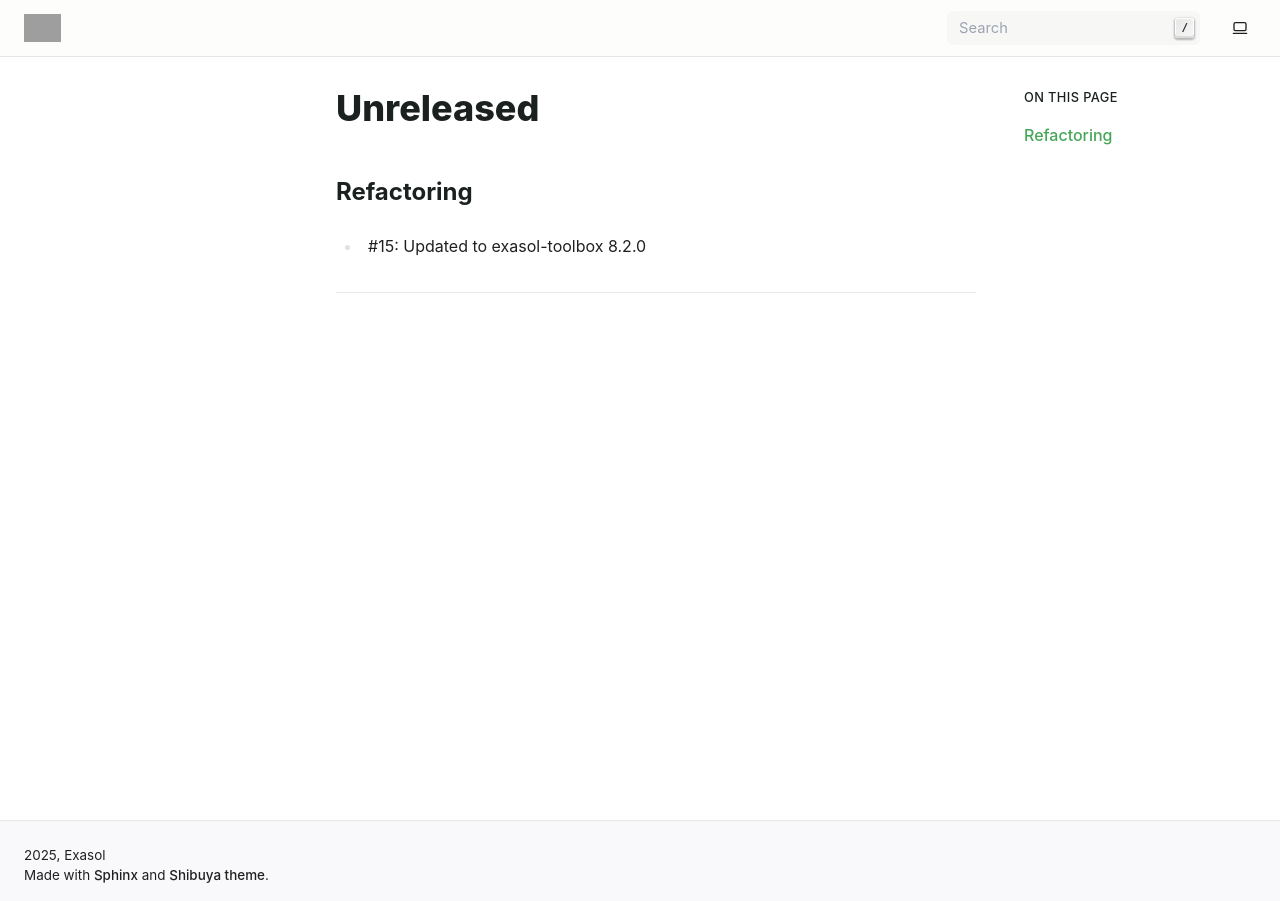
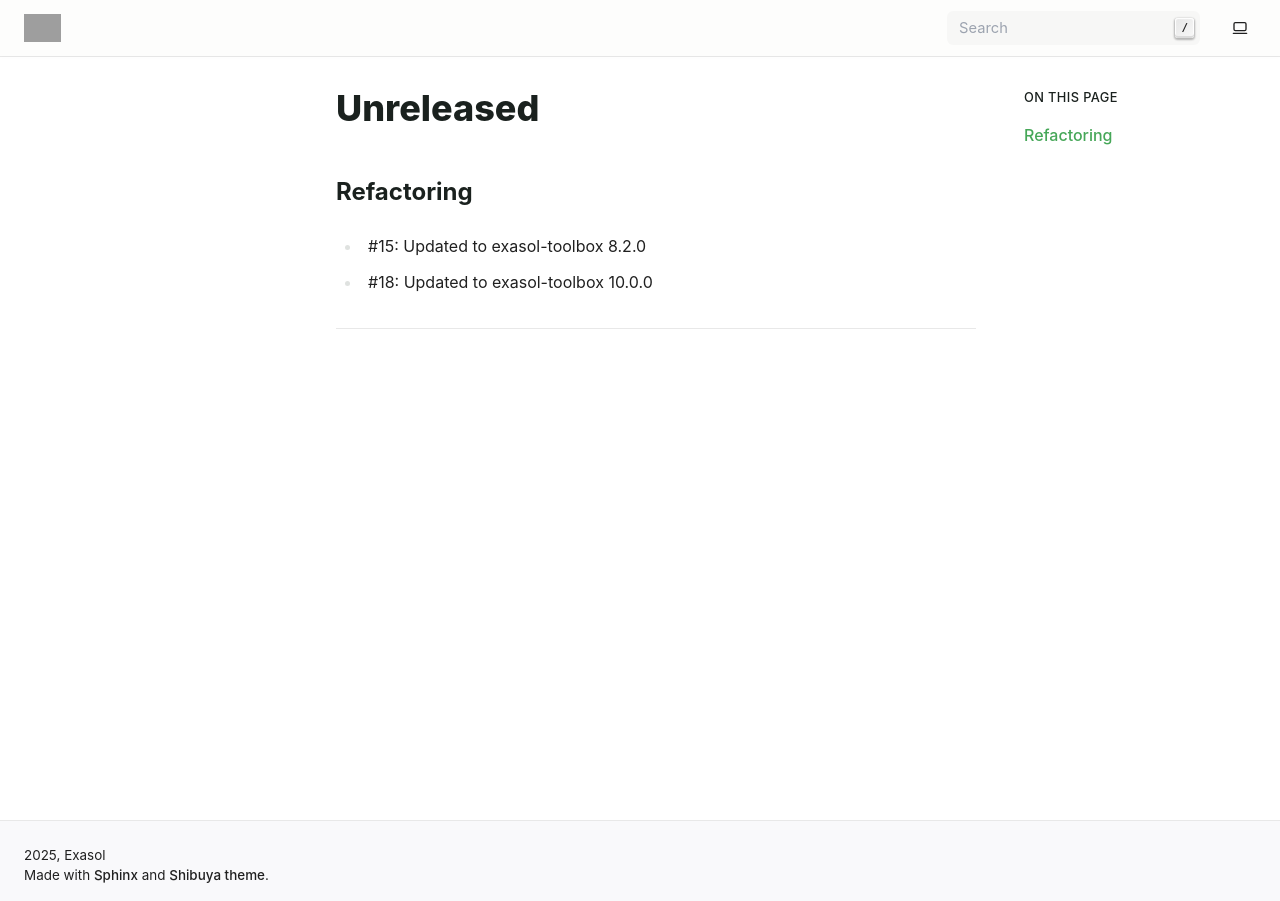
Before and after one commit to exasol/sqlglot-toolbox, a Sphinx documentation site: the page built from doc/changes/unreleased.md, in a window 1280 px wide. Built offline with Sphinx 7.4.7, drawn with Linux system fonts in a browser that asks for light colours; pages that are not in the unit, such as notebooks, are missing from menus; grey boxes are pictures that could not be loaded.

Commit message:
Add changelog entry

```diff
--- a/doc/changes/unreleased.md
+++ b/doc/changes/unreleased.md
@@ -3,3 +3,4 @@
 ## Refactoring
 
 * #15: Updated to exasol-toolbox 8.2.0
+* #18: Updated to exasol-toolbox 10.0.0
```
